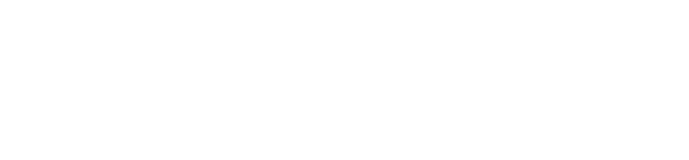
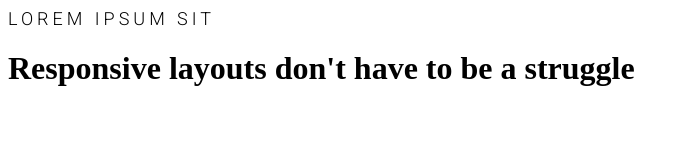
Before and after one commit to Angela-LJ/KP-Conquering-Responsive-Design, a plain HTML site: page Challenge 7/index.html in a window 1280 px wide. Shown: the whole page, without its empty margins (0-689 px from the left). Drawn offline with Linux system fonts and the light colour scheme.

Commit message:
font styling heading

```diff
--- a/Challenge 7/index.html
+++ b/Challenge 7/index.html
@@ -3,9 +3,18 @@
 <head>
     <meta charset="UTF-8">
     <meta name="viewport" content="width=device-width, initial-scale=1.0">
+    <link rel="preconnect" href="https://fonts.googleapis.com">
+    <link rel="preconnect" href="https://fonts.gstatic.com" crossorigin>
+    <link href="https://fonts.googleapis.com/css2?family=Playfair+Display:wght@900&family=Roboto:wght@300;400&display=swap" rel="stylesheet">
     <link rel="stylesheet" href="style.css">
     <title>Document</title>
 </head>
 <body>
+    <header>
+        <span>
+            LOREM IPSUM SIT
+        </span>
+        <h1>Responsive layouts don't have to be a struggle</h1>
+    </header>
 </body>
 </html>
--- a/Challenge 7/style.css
+++ b/Challenge 7/style.css
@@ -0,0 +1,10 @@
+*, *::before, *::after{
+    box-sizing: border-box;
+}
+
+span {
+    font-family: 'Roboto', sans-serif;
+    font-weight: 300;
+    font-size: 18px;
+    letter-spacing: 4px;
+}
```
